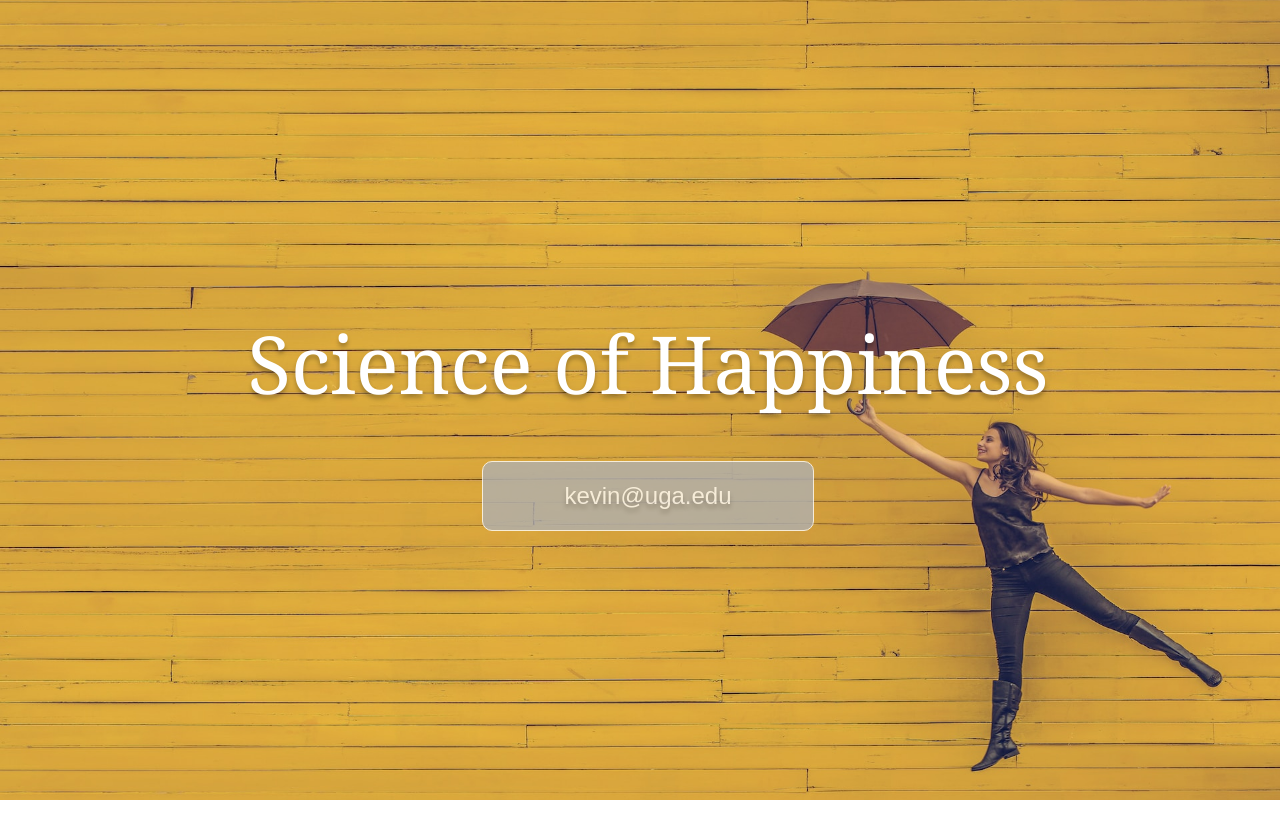
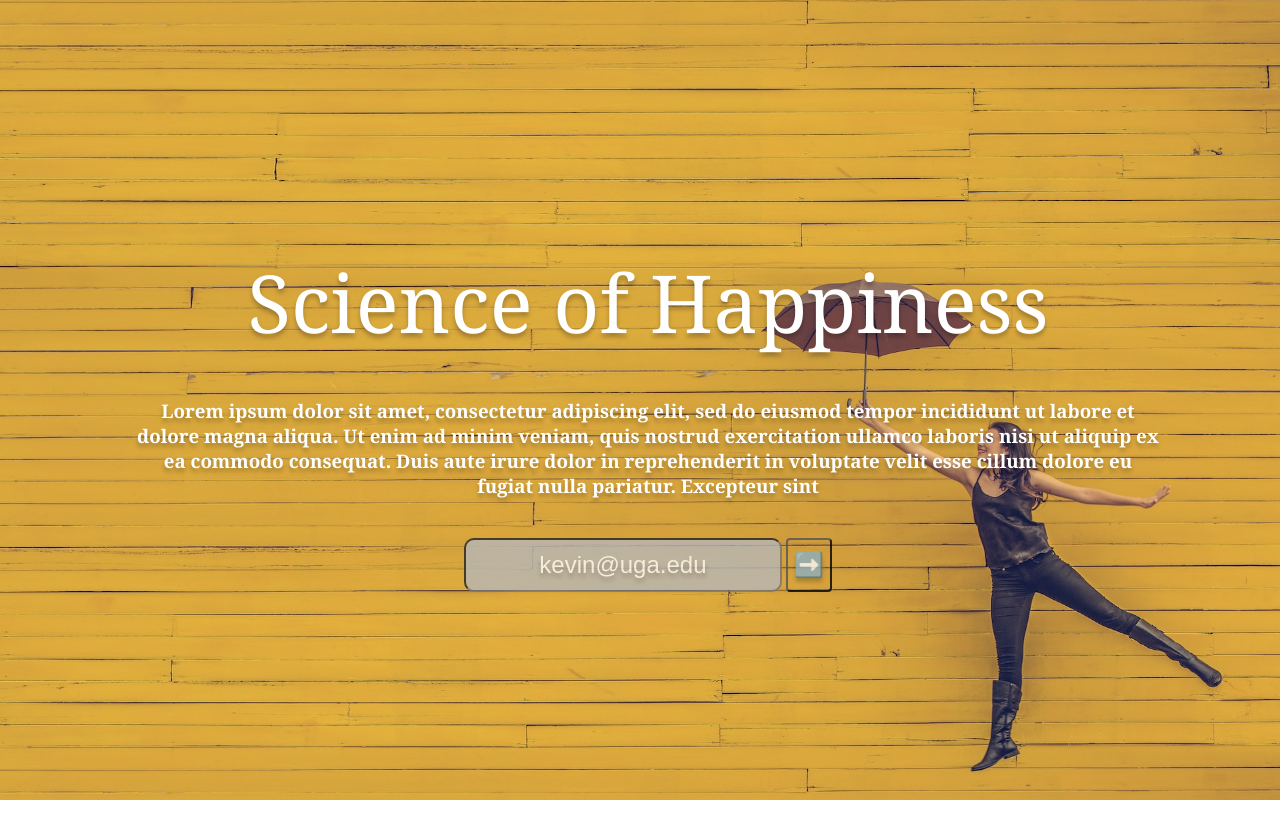
Before and after one commit to thatsKevinJain/frontend-soh, a SvelteKit app: page / in a window 1280 px wide. Built offline with nearby package versions, Linux system fonts and the light colour scheme.

Commit message:
Added Submit Button

```diff
--- a/src/routes/+page.svelte
+++ b/src/routes/+page.svelte
@@ -9,14 +9,17 @@
 	});
 </script>
 
-<div class="main">
-    {#if visible}
-        <h1 transition:fly={{ y: 30, duration: 1000 }}>Science of Happiness</h1>
+{#if visible}
+    <div class="main" transition:fly={{ y: 30, duration: 1000 }}>
+        <h1 >Science of Happiness</h1>
+        <h3>Lorem ipsum dolor sit amet, consectetur adipiscing elit, sed do eiusmod tempor incididunt ut labore et dolore magna aliqua. Ut enim ad minim veniam, quis nostrud exercitation ullamco laboris nisi ut aliquip ex ea commodo consequat. Duis aute irure dolor in reprehenderit in voluptate velit esse cillum dolore eu fugiat nulla pariatur. Excepteur sint </h3>
         <div>
-            <input transition:fly={{ y: 80, duration: 1000 }} value={email} type="email"/>
+            <input class="email-input" value={email} type="email"/>
+            <button class="submit-btn" >➡️</button>
         </div>
-    {/if}
-</div>
+    </div>
+{/if}
+
 
 <img src="happiness1.jpg" alt="hello" class="background"/>
 
@@ -52,19 +55,36 @@
         text-shadow: 0px 4px 4px rgba(0, 0, 0, 0.25);
     }
 
-    input {
+    /* Wrap the text */
+    h3 {
+        color: #ffffff;
+        text-shadow: 0px 4px 4px rgba(0, 0, 0, 0.25);
+        width: 80%;
+        text-align: center;
+        margin-bottom: 40px;
+    }
+
+    .submit-btn {
         font-weight: 500;
         font-size: 24px;
         line-height: 48px;
         color: #ffffff;
         text-shadow: 0px 4px 4px rgba(0, 0, 0, 0.25);
-        background: #b0b0b0;
+        background: transparent;
         text-align: center;
-        border: 0.5px solid #ffffff;
-        box-sizing: border-box;
+        border-radius: 4px;
+        opacity: 0.8;
+    }
+
+    .email-input {
+        font-weight: 500;
+        font-size: 24px;
+        line-height: 48px;
+        color: #ffffff;
+        text-shadow: 0px 4px 4px rgba(0, 0, 0, 0.25);
+        background: #b7b7b7;
+        text-align: center;
         border-radius: 10px;
-        padding: 10px;
-        margin-top: 20px;
         opacity: 0.8;
     }
 
```
Also changed, not shown: static/submit.png (added).
